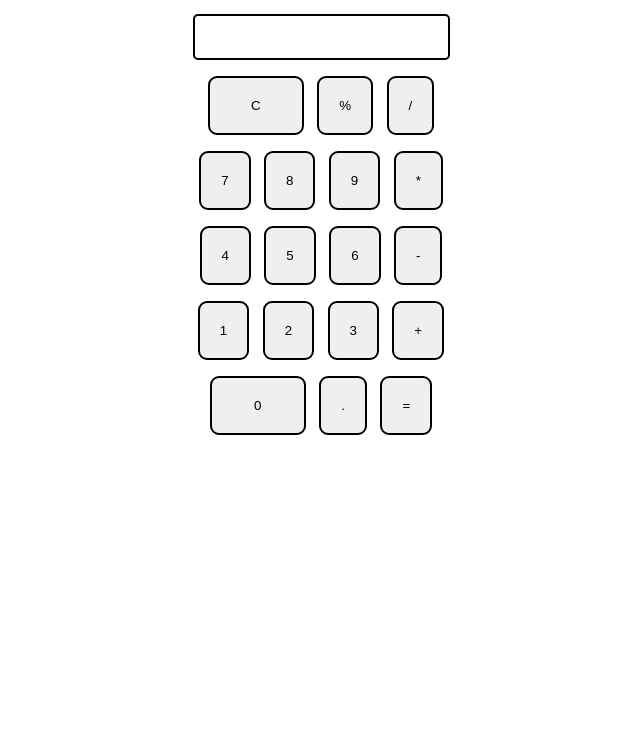
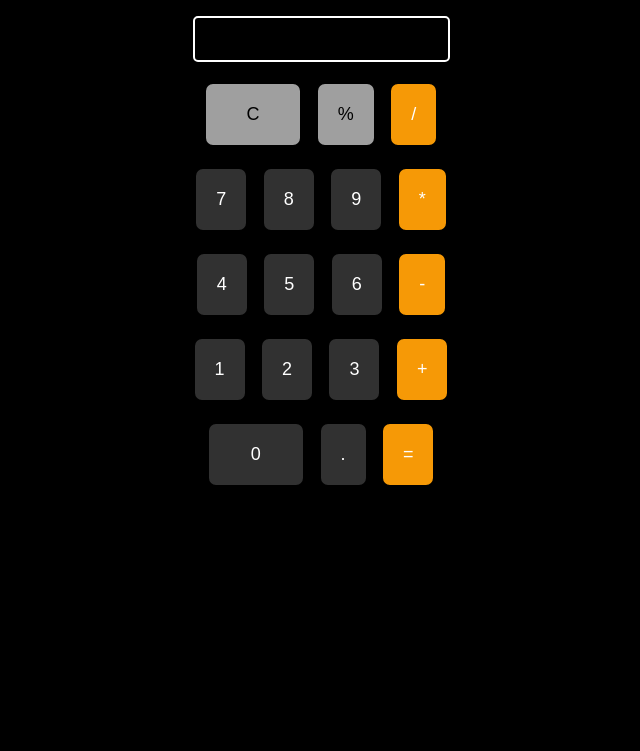
Before and after one commit to jojova/calculatorApp, a plain HTML site: page index.html in a window 1280 px wide. Shown: the part 70-821 px from the top of the page, without its empty margins (327-967 px from the left). Drawn offline with Linux system fonts and the light colour scheme.

Commit message:
Initial Commit

```diff
--- a/index.html
+++ b/index.html
@@ -7,12 +7,12 @@
     <meta name="viewport" content="width=device-width, initial-scale=1.0">
     <link href="style.css" rel="stylesheet" type="text/css" />
     <link href="utils.css" rel="stylesheet" type="text/css" />
-    <title>Alphuda Calci</title>
-    <link rel="shortcut icon" href="favicon.ico" type="image/x-icon">
+    <title>Calculator</title>
+    <link rel="shortcut icon" href="Calculator.png" type="image/x-icon">
 </head>
 
 <body>
-    <h1 class="text-center">Welcome to my calculator!</h1>
+    <h1 class="text-center">Calculator App</h1>
 
     <div class="container mx-auto flex flex-col items-center">
         <div class="row">
@@ -20,36 +20,36 @@
         </div>
 
         <div class="row">
-            <button class="button long-button">C</button>
-            <button class="button">%</button>
-            <button class="button">/</button>
+            <button class="button special long-button">C</button>
+            <button class="button special">%</button>
+            <button class="button operators">/</button>
         </div>
 
         <div class="row">
-            <button class="button">7</button>
-            <button class="button">8</button>
-            <button class="button">9</button>
-            <button class="button">*</button>
+            <button class="button numerals">7</button>
+            <button class="button numerals">8</button>
+            <button class="button numerals">9</button>
+            <button class="button operators">*</button>
         </div>
 
         <div class="row">
-            <button class="button">4</button>
-            <button class="button">5</button>
-            <button class="button">6</button>
-            <button class="button">-</button>
+            <button class="button numerals">4</button>
+            <button class="button numerals">5</button>
+            <button class="button numerals">6</button>
+            <button class="button operators">-</button>
         </div>
 
         <div class="row">
-            <button class="button">1</button>
-            <button class="button">2</button>
-            <button class="button">3</button>
-            <button class="button">+</button>
+            <button class="button numerals">1</button>
+            <button class="button numerals">2</button>
+            <button class="button numerals">3</button>
+            <button class="button operators">+</button>
         </div>
 
         <div class="row">
-            <button class="button long-button">0</button>
-            <button class="button">.</button>
-            <button class="button">=</button>
+            <button class="button numerals long-button">0</button>
+            <button class="button numerals">.</button>
+            <button id="equalTo" class="button operators">=</button>
         </div>
     </div>
 
--- a/style.css
+++ b/style.css
@@ -5,6 +5,7 @@ html, body
     height: 100%;
     width: 100%;
     font-family: 'Questrial', sans-serif;
+    background-color: black;
 }
 
 .button
@@ -14,17 +15,20 @@ html, body
     border: 2px solid black;
     border-radius: 9px;
     cursor: pointer;
+    font-size: large;
 }
 
 .row
 {
-    margin: 8px 0;
+    margin: 10px 0;
 }
 
 .row input {
+    color: white;
+    background-color: black;
     margin: 0;
     padding: 10px 4px;
-    border: 2px solid black;
+    border: 2px solid white;
     border-radius: 5px;
     font-size: 19px;
 }
--- a/utils.css
+++ b/utils.css
@@ -1,5 +1,6 @@
 .text-center
 {
+    color: white;
     text-align: center;
 }
 
@@ -30,5 +31,22 @@
 
 .long-button
 {
-    width: 7.5vw;
+    width: 7.7vw;
 }
+
+.numerals
+{
+    color: white;
+    background-color: rgb(49, 49, 49);
+}
+
+.special
+{
+    background-color: rgb(159, 159, 159);
+}
+
+.operators
+{
+    color: white;
+    background-color: rgb(246, 153, 6);
+}
```
Also changed, not shown: Calculator.png (added), commands.txt (deleted).
